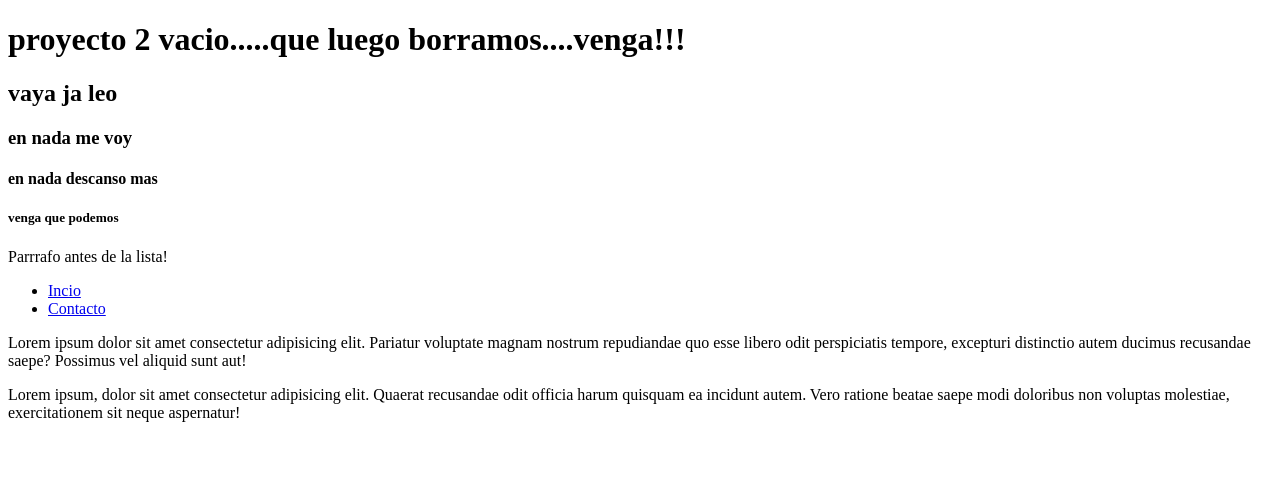
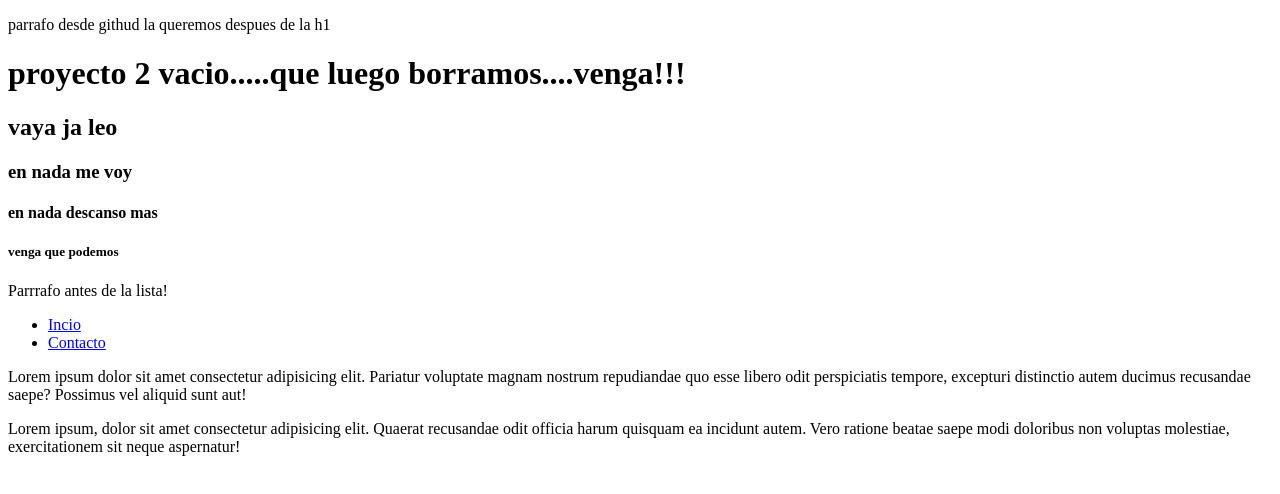
Before and after one commit to djwoofer80oc-coder/proyecto2, a plain HTML site: page index.html in a window 1280 px wide. Drawn offline with Linux system fonts and the light colour scheme.

Commit message:
Update desde githug index.html

```diff
--- a/index.html
+++ b/index.html
@@ -6,6 +6,7 @@
     <title>Inicio</title>
 </head>
 <body>
+<p>parrafo desde githud la queremos despues de la h1 </p>
 <h1>proyecto 2 vacio.....que luego borramos....venga!!!</h1>
 <h2>vaya ja leo</h2>
 <h3>en nada me voy</h3>
```
